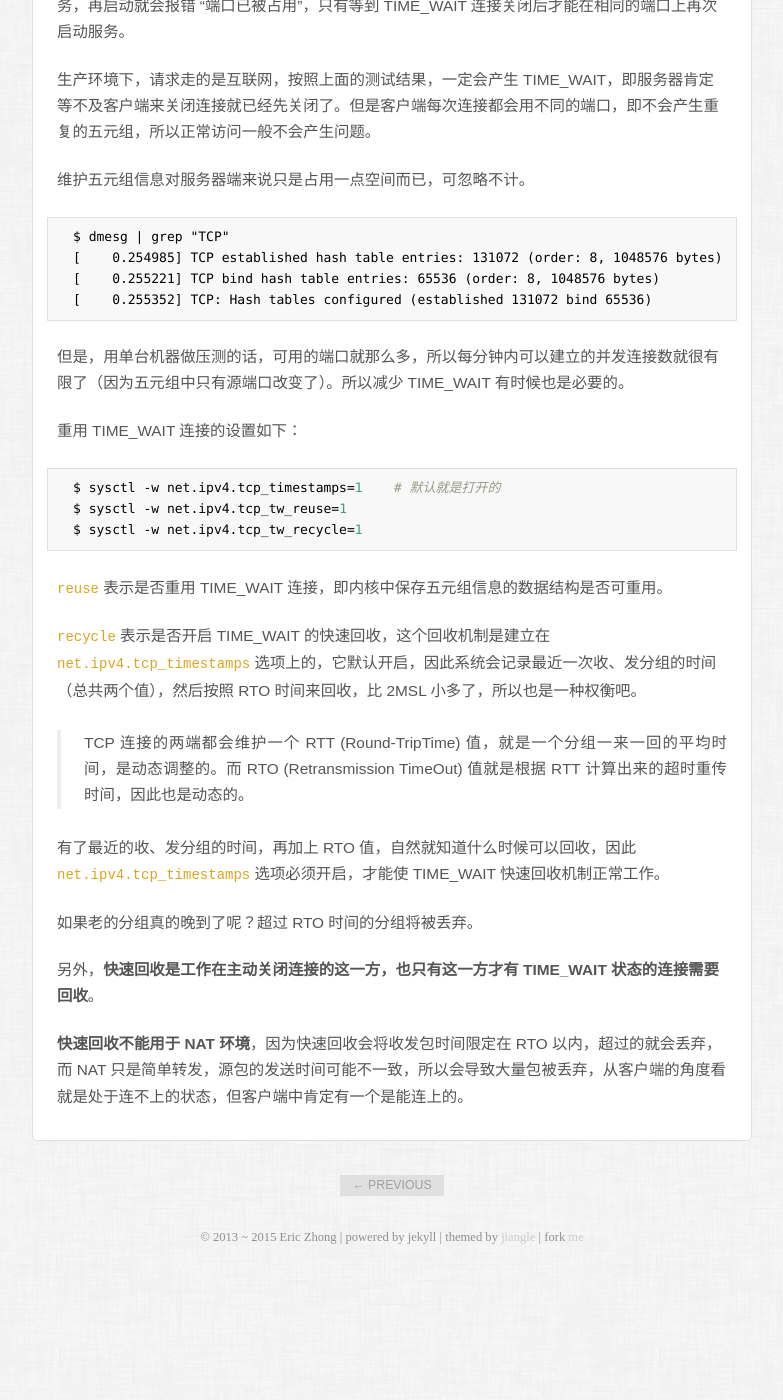
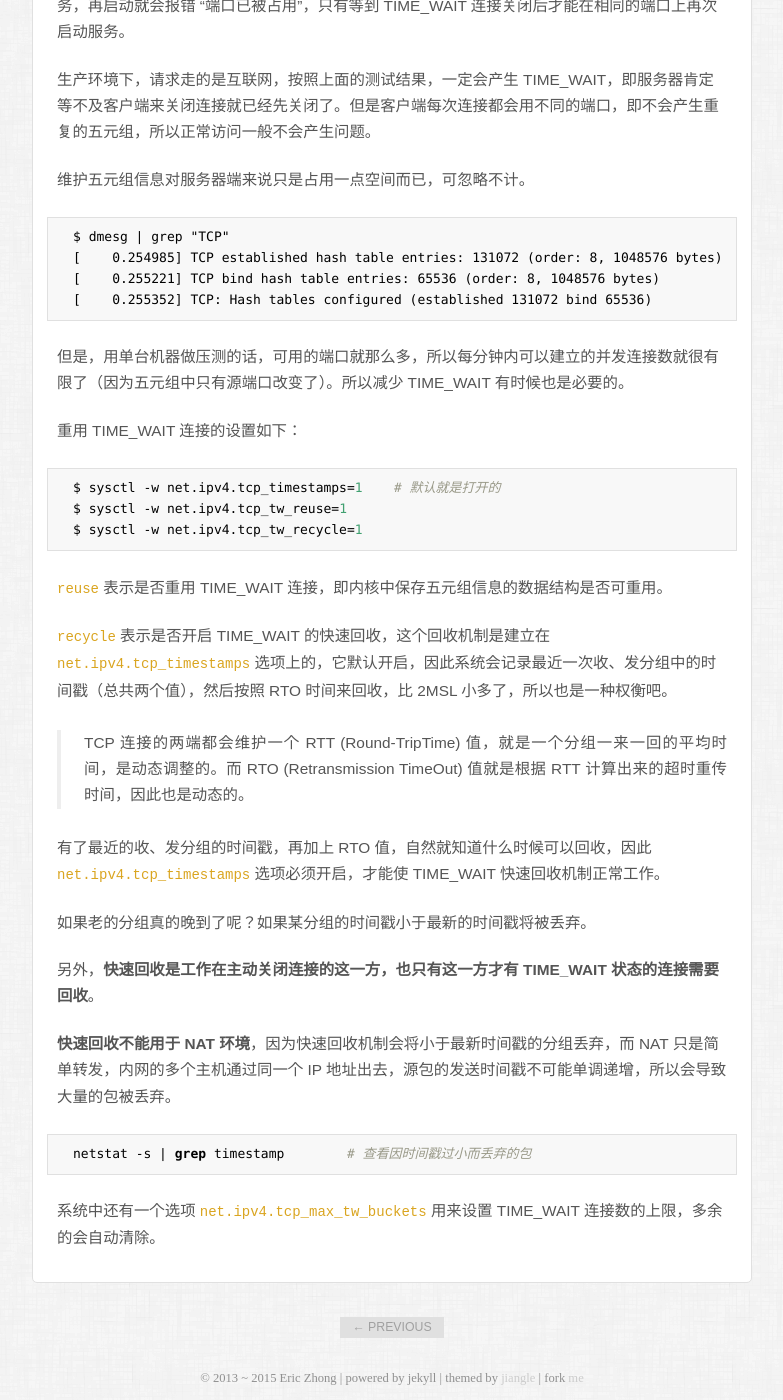
Before and after one commit to ericzhong/ericzhong.github.io, a Jekyll site: the page built from _posts/2017-04-09-tcp-timewait.md, in a window 1280 px wide and 1400 px high, scrolled down 3914 px. Shown: the whole window, without its empty margins (248-1031 px from the left). Built offline with Jekyll 4.4.1, drawn with Linux system fonts in a browser that asks for light colours; before the commit the page ends 5173 px from its top, so only the background shows below that.

Commit message:
update tcp-timewait

````diff
--- a/_posts/2017-04-09-tcp-timewait.md
+++ b/_posts/2017-04-09-tcp-timewait.md
@@ -149,14 +149,20 @@ $ sysctl -w net.ipv4.tcp_tw_recycle=1
 
 `reuse` 表示是否重用 TIME_WAIT 连接，即内核中保存五元组信息的数据结构是否可重用。
 
-`recycle` 表示是否开启 TIME_WAIT 的快速回收，这个回收机制是建立在 `net.ipv4.tcp_timestamps` 选项上的，它默认开启，因此系统会记录最近一次收、发分组的时间（总共两个值），然后按照 RTO 时间来回收，比 2MSL 小多了，所以也是一种权衡吧。
+`recycle` 表示是否开启 TIME_WAIT 的快速回收，这个回收机制是建立在 `net.ipv4.tcp_timestamps` 选项上的，它默认开启，因此系统会记录最近一次收、发分组中的时间戳（总共两个值），然后按照 RTO 时间来回收，比 2MSL 小多了，所以也是一种权衡吧。
 
 > TCP 连接的两端都会维护一个 RTT (Round-TripTime) 值，就是一个分组一来一回的平均时间，是动态调整的。而 RTO (Retransmission TimeOut) 值就是根据 RTT 计算出来的超时重传时间，因此也是动态的。
 
-有了最近的收、发分组的时间，再加上 RTO 值，自然就知道什么时候可以回收，因此 `net.ipv4.tcp_timestamps` 选项必须开启，才能使 TIME_WAIT 快速回收机制正常工作。
+有了最近的收、发分组的时间戳，再加上 RTO 值，自然就知道什么时候可以回收，因此 `net.ipv4.tcp_timestamps` 选项必须开启，才能使 TIME_WAIT 快速回收机制正常工作。
 
-如果老的分组真的晚到了呢？超过 RTO 时间的分组将被丢弃。
+如果老的分组真的晚到了呢？如果某分组的时间戳小于最新的时间戳将被丢弃。
 
 另外，**快速回收是工作在主动关闭连接的这一方，也只有这一方才有 TIME_WAIT 状态的连接需要回收**。
 
-**快速回收不能用于 NAT 环境**，因为快速回收会将收发包时间限定在 RTO 以内，超过的就会丢弃，而 NAT 只是简单转发，源包的发送时间可能不一致，所以会导致大量包被丢弃，从客户端的角度看就是处于连不上的状态，但客户端中肯定有一个是能连上的。
+**快速回收不能用于 NAT 环境**，因为快速回收机制会将小于最新时间戳的分组丢弃，而 NAT 只是简单转发，内网的多个主机通过同一个 IP 地址出去，源包的发送时间戳不可能单调递增，所以会导致大量的包被丢弃。
+
+```sh
+netstat -s | grep timestamp        # 查看因时间戳过小而丢弃的包
+```
+
+系统中还有一个选项 `net.ipv4.tcp_max_tw_buckets` 用来设置 TIME_WAIT 连接数的上限，多余的会自动清除。
````
